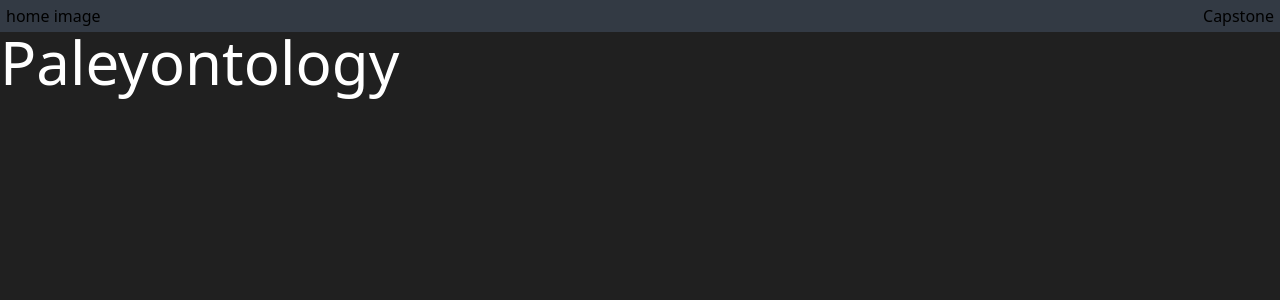
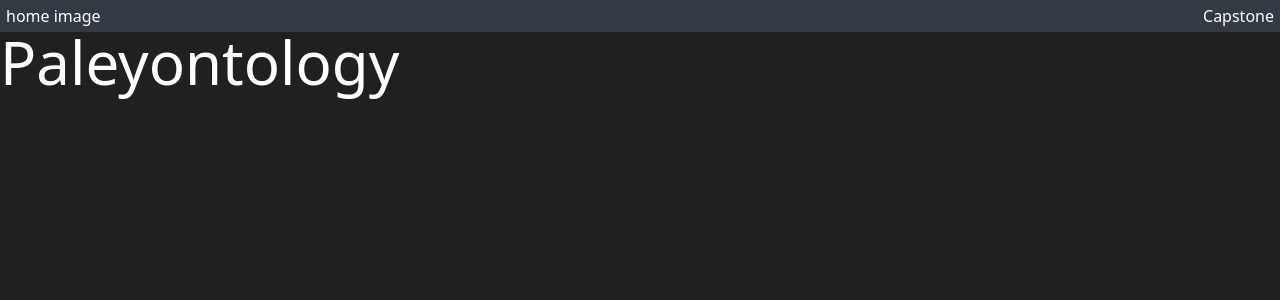
Before and after one commit to CrolineCrois/peleywebstie, a Next.js app: page / in a window 1280 px wide. Shown: the top 300 px of the page. Built offline with nearby package versions, Linux system fonts and the light colour scheme.

Commit message:
fixed navbar paley order

```diff
--- a/app/page.tsx
+++ b/app/page.tsx
@@ -4,10 +4,10 @@ import Image from 'next/image'
 export default function Home() {
   return (
     <main>
-      <NavBar/>
       <body className="bg-[#202020] w-full h-full">
+        <NavBar/>
         <h1 className="flex w-full text-white text-6xl font-montserrat">
-          Paleyontology
+            Paleyontology
         </h1>
       </body>
     </main>
--- a/components/NavBar.tsx
+++ b/components/NavBar.tsx
@@ -2,7 +2,7 @@ import Link from "next/link"
 
 export default function NavBar(){
     return (
-        <section className="px-1.5 py-1 bg-slate-600/50 flex justify-between">
+        <section className="px-1.5 py-1 bg-slate-600/50 flex justify-between text-white">
             <Link href="/">
                 home image
             </Link>
```
